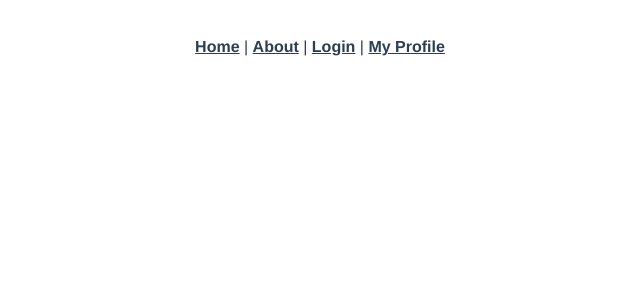
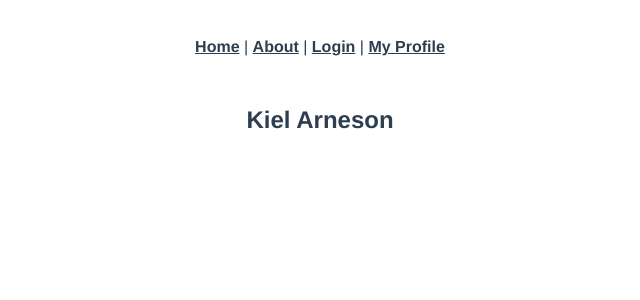
Before and after one commit to kielarneson/frontend-personal-resume, a Vue app: page /studentsshow/1 in a window 1280 px wide. Shown: the top 300 px of the page, without its empty margins (320-960 px from the left). Built offline with nearby package versions, Linux system fonts and the light colour scheme.

Commit message:
Fixed bug in index file

```diff
--- a/src/router/index.js
+++ b/src/router/index.js
@@ -21,7 +21,7 @@ const routes = [
     component: () => import(/* webpackChunkName: "about" */ "../views/About.vue"),
   },
   { path: "/login", name: "login", component: Login },
-  { path: "/students/:id", name: "students-show", component: StudentsShow },
+  { path: "/studentsshow/:id", name: "students-show", component: StudentsShow },
 ];
 
 const router = new VueRouter({
--- a/src/views/Login.vue
+++ b/src/views/Login.vue
@@ -35,7 +35,7 @@ export default {
         .then((response) => {
           axios.defaults.headers.common["Authorization"] = "Bearer " + response.data.jwt;
           localStorage.setItem("jwt", response.data.jwt);
-          this.$router.push("/");
+          this.$router.push("/StudentsShow");
         })
         .catch((error) => {
           console.log(error.response);
--- a/src/views/StudentsShow.vue
+++ b/src/views/StudentsShow.vue
@@ -1,24 +1,26 @@
 <template>
   <div class="students-show">
-    <h1>{{ student.name }}</h1>
+    <h2>{{ student.first_name }} {{ student.last_name }}</h2>
   </div>
 </template>
 
 <style></style>
 
 <script>
-import axios from "axios";
+// import axios from "axios";
 export default {
   data: function () {
     return {
       message: "test",
+      student: { first_name: "Kiel", last_name: "Arneson" },
     };
   },
   created: function () {
-    axios.get("/students/" + this.$route.params.id).then((response) => {
-      console.log("students-show", response);
-      this.student = response.data;
-    });
+    // axios.get("/students/" + this.$route.params.id).then((response) => {
+    //   console.log("students-show", response);
+    //   this.student = response.data;
+    // });
+    this.student;
   },
   methods: {},
 };
```
